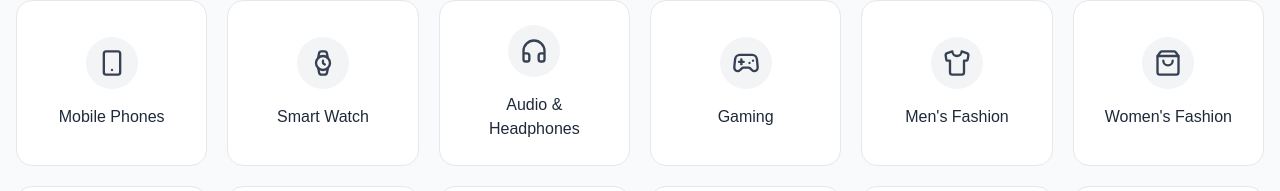
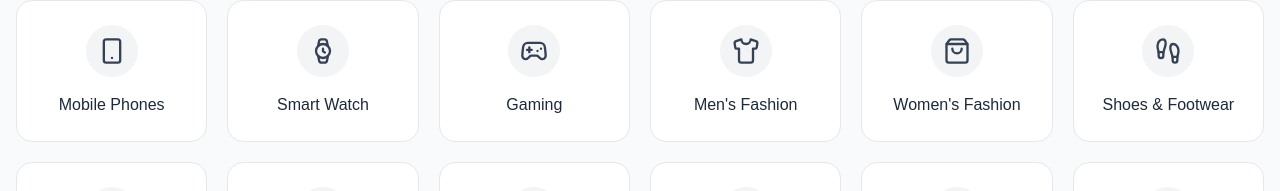
Before and after one commit to siddiquesakib/Unity-Shop, a Next.js app: page / in a window 1280 px wide. Shown: the part 864-1055 px from the top of the page. Built offline with nearby package versions, Linux system fonts and the light colour scheme.

Commit message:
update categories

```diff
--- a/src/components/home/categories.js
+++ b/src/components/home/categories.js
@@ -33,7 +33,7 @@ export const categories = [
   // { name: 'Desktop & Monitor', icon: Monitor },
   // { name: 'Television', icon: Tv },
   { name: 'Smart Watch', icon: Watch },
-  { name: 'Audio & Headphones', icon: Headphones },
+  // { name: 'Audio & Headphones', icon: Headphones },
   // { name: 'Cameras', icon: Camera },
   { name: 'Gaming', icon: Gamepad2 },
 
```
